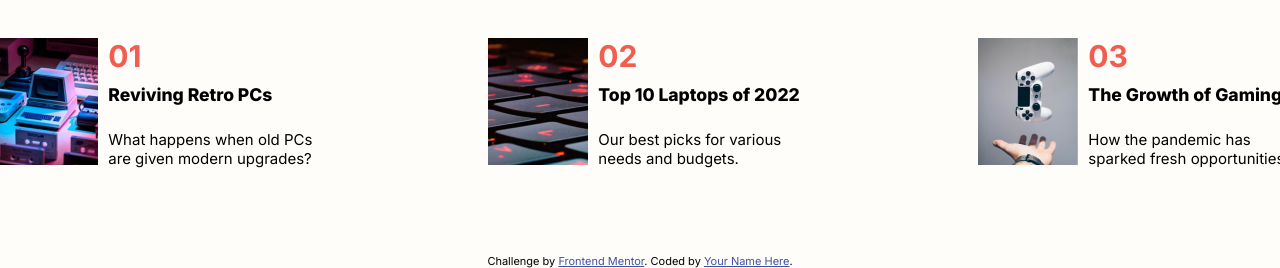
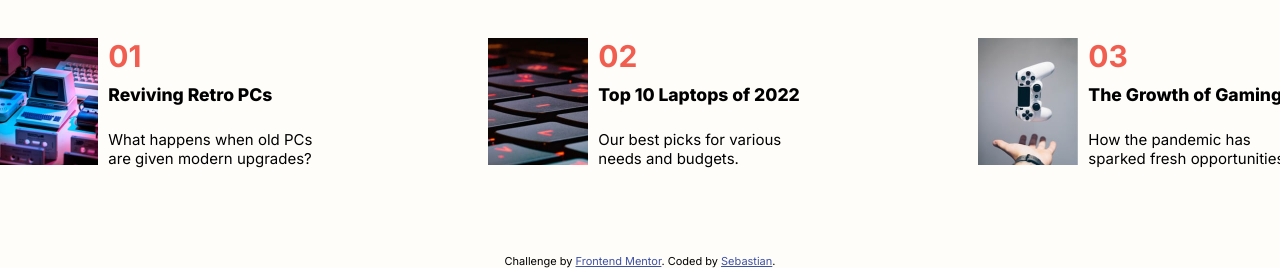
Before and after one commit to SebastianJast/News-homepage-main, a plain HTML site: page index.html in a window 1280 px wide. Shown: the part 693-961 px from the top of the page. Drawn offline with Linux system fonts and the light colour scheme.

Commit message:
Update index.html

```diff
--- a/index.html
+++ b/index.html
@@ -532,7 +532,7 @@
         Challenge by
         <a href="https://www.frontendmentor.io?ref=challenge" target="_blank"
           >Frontend Mentor</a
-        >. Coded by <a href="#">Your Name Here</a>.
+        >. Coded by <a href="#">Sebastian</a>.
       </div>
     </footer>
     <script>
```
